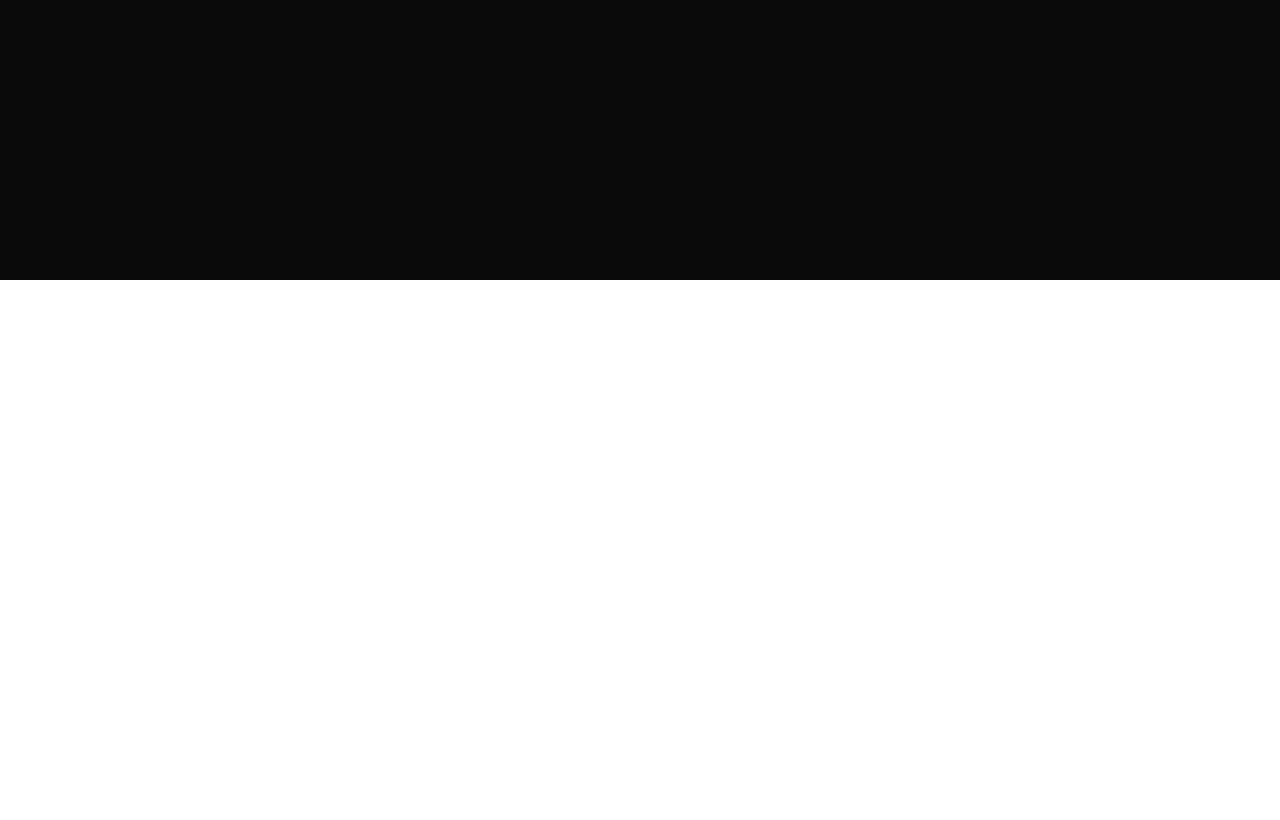
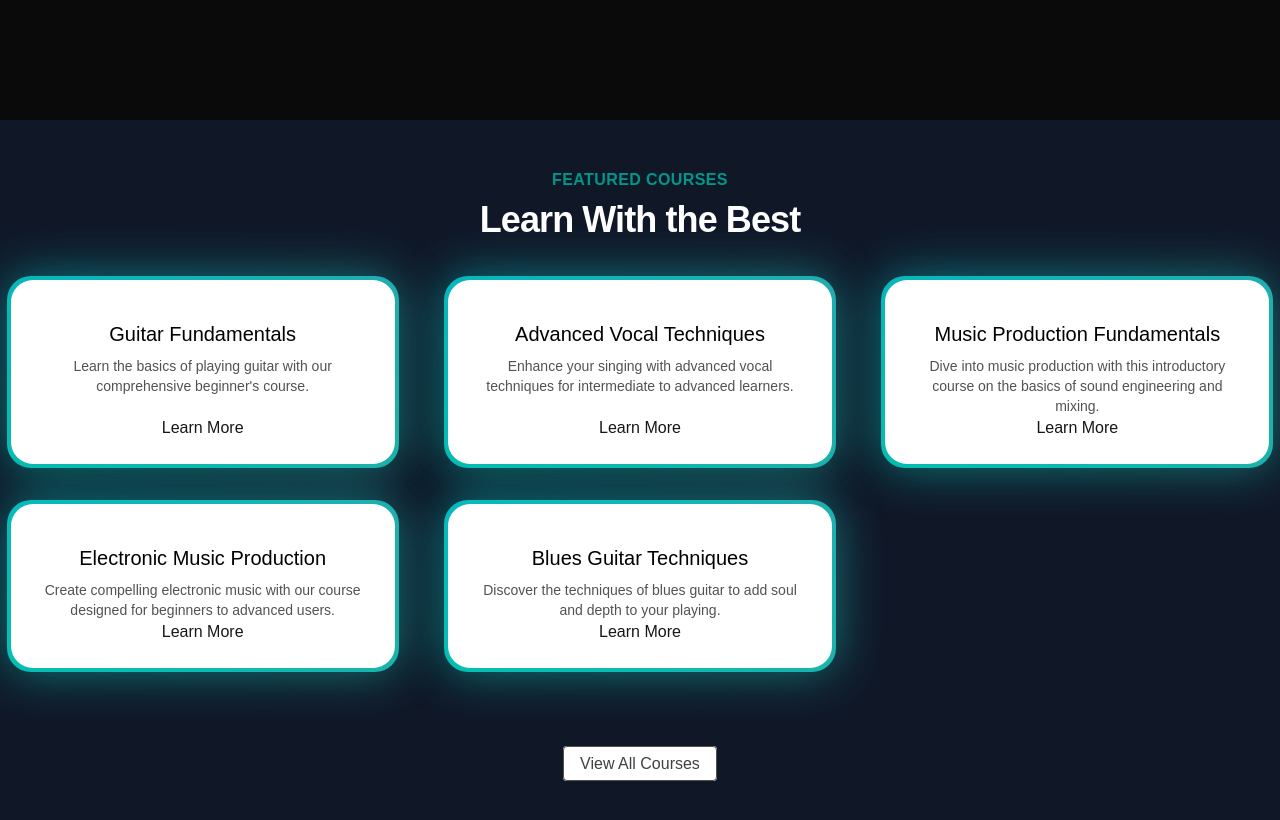
Before and after one commit to sudhanshumandloi/music-class-nextjs, a Next.js app: page / in a window 1280 px wide. Shown: the part 520-1340 px from the top of the page. Before the commit the page ends 800 px from the top, so only its background shows below. Built offline with nearby package versions, Linux system fonts and the light colour scheme.

Commit message:
middle part complete

```diff
--- a/src/Components/FeaturedCourses.tsx
+++ b/src/Components/FeaturedCourses.tsx
@@ -0,0 +1,68 @@
+"use client";
+import Link from "next/link";
+import CourseData from "../Data/music_course.json"
+import { BackgroundGradient } from "./ui/background-gradient";
+
+interface Course{
+    "id": number,
+    "title": string,
+    "slug": string,
+    "description": string,
+    "price": number,
+    "instructor": string,
+    "isFeatured": boolean
+}
+
+function FeaturedCourses (){
+    const featuredCourses = CourseData.courses.filter
+    ((course: Course) => course.isFeatured)
+    return (
+        <div className="py-12 bg-gray-900">
+            <div>
+                <div className="text-center">
+                    <h2 className="text-base text-teal-600 font-semibold tracking-wide
+                    uppercase">
+                        FEATURED COURSES
+                    </h2>
+                    <p className="mt-3 text-3xl leading-8 font-extrabold
+                    tracking-tight text-white sm:text-4xl">
+                        Learn With the Best
+                    </p>
+                </div>
+            </div>
+            <div className="mt-10">
+                <div className="grid grid-cols-1 sm:grid-cols-2 lg:grid-cols-3 gap-8
+                justify-center">
+                    {featuredCourses.map((course:Course) => (
+                        <div key={course.id} className="flex justify-center ">
+                            <BackgroundGradient className="flex flex-col rounded-[22px] bg-white dark:bg-zinc-900
+                            overflow-hidden h-full max-w-sm ">
+                                <div className="p-4 sm:p-6 flex flex-col items-center text-center
+                                flex-grow">
+                                    <p className="text-lg sm:text-xl text-black mt-4
+                                    mb-2 dark:text-neutral-200">
+                                        {course.title}
+                                    </p>
+                                    <p className="text-sm text-neutral-600 dark:text-neutral-400 flex-grow">
+                                        {course.description}
+                                    </p>
+                                    <Link href={`/courses/${course.slug}`}>
+                                    Learn More </Link>
+                                </div>
+                            </BackgroundGradient>
+                        </div>
+                    ))}
+                </div>
+            </div>
+            <div className="mt-20 text-center">
+                <Link href={"/course"}
+                className="px-4 py-2 rounded border border-neutral-600 text-neutral-700
+                bg-white hover:bg-gray-100 transition duration-200">
+                    View All Courses
+                </Link>
+            </div>
+        </div>
+    );
+}
+
+export default FeaturedCourses;
--- a/src/app/page.tsx
+++ b/src/app/page.tsx
@@ -1,9 +1,11 @@
 import HeroSection from "@/Components/HeroSection";
+import FeaturedCourses from "@/Components/FeaturedCourses";
 
 export default function Home() {
   return (
     <main className="min-h-screen bg-black/[0.96] antialiased bg-grid-white/[0.02]">
       <HeroSection />
+      <FeaturedCourses />
     </main>
   );
 }
```
